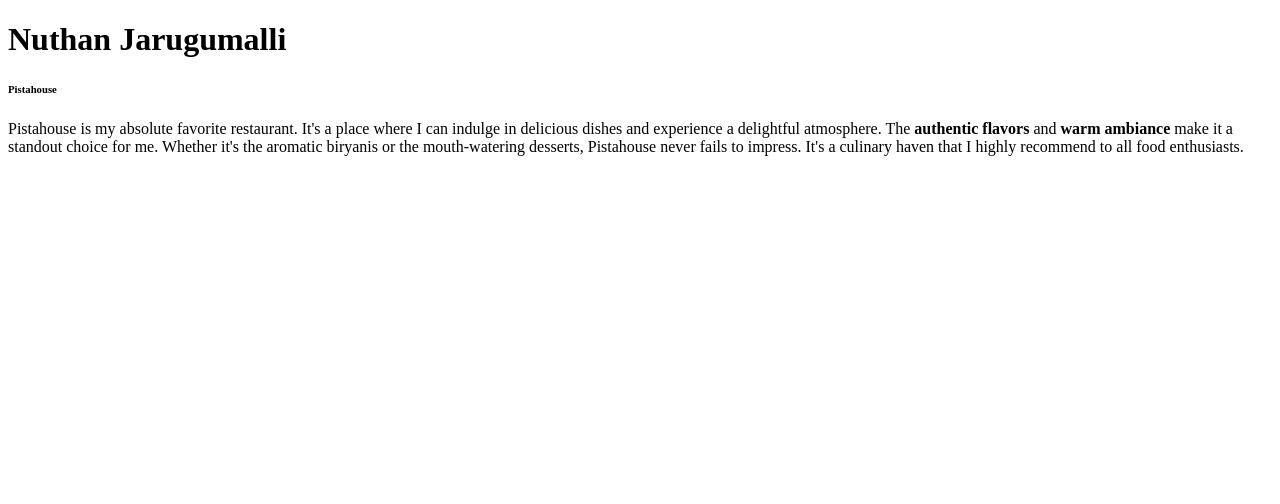
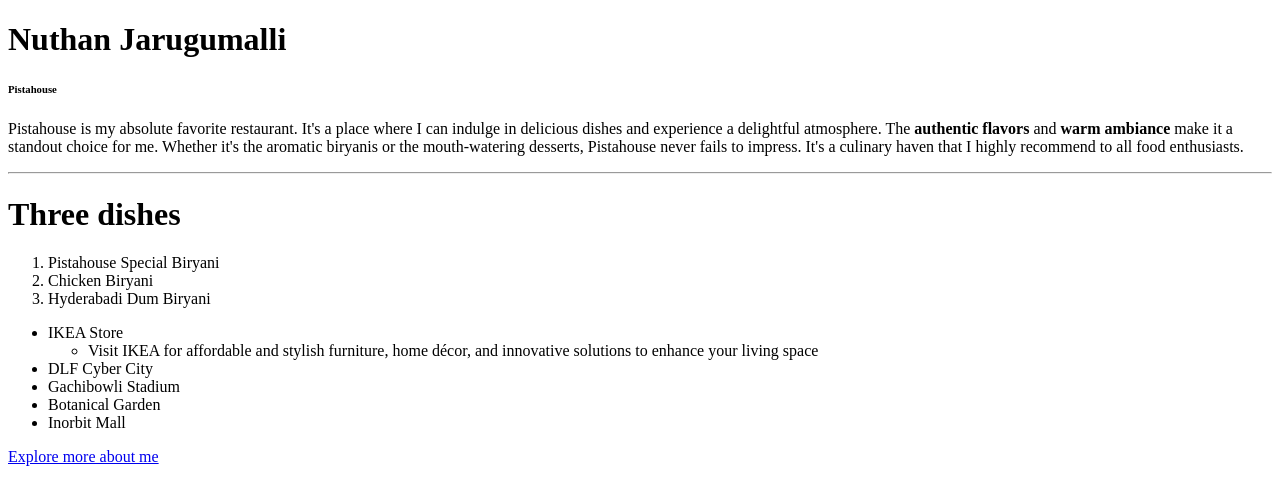
Before and after one commit to 44-563-Web-Apps-S24/44563-webapps-s24-assignment3-jagadum, a plain HTML site: page index.html in a window 1280 px wide. Drawn offline with Linux system fonts and the light colour scheme.

Commit message:
Update index.html

```diff
--- a/index.html
+++ b/index.html
@@ -7,5 +7,23 @@
     <h1>Nuthan Jarugumalli</h1>
     <h6>Pistahouse</h6>
     <p>Pistahouse is my absolute favorite restaurant. It's a place where I can indulge in delicious dishes and experience a delightful atmosphere. The <strong>authentic flavors</strong> and <strong>warm ambiance</strong> make it a standout choice for me. Whether it's the aromatic biryanis or the mouth-watering desserts, Pistahouse never fails to impress. It's a culinary haven that I highly recommend to all food enthusiasts.</p>
+<hr>
+<h1>Three dishes</h1>
+<ol>
+    <li>Pistahouse Special Biryani</li>
+    <li>Chicken Biryani</li>
+    <li>Hyderabadi Dum Biryani</li>
+</ol>
+<ul>
+    <li>IKEA Store</li>
+    <ul>
+        <li>Visit IKEA for affordable and stylish furniture, home décor, and innovative solutions to enhance your living space</li>
+    </ul>
+    <li>DLF Cyber City</li>
+    <li>Gachibowli Stadium</li>
+    <li>Botanical Garden</li>
+    <li>Inorbit Mall</li>
+</ul>
+<a href="mymedia.html">Explore more about me</a>
 </body>
 </html>
```
